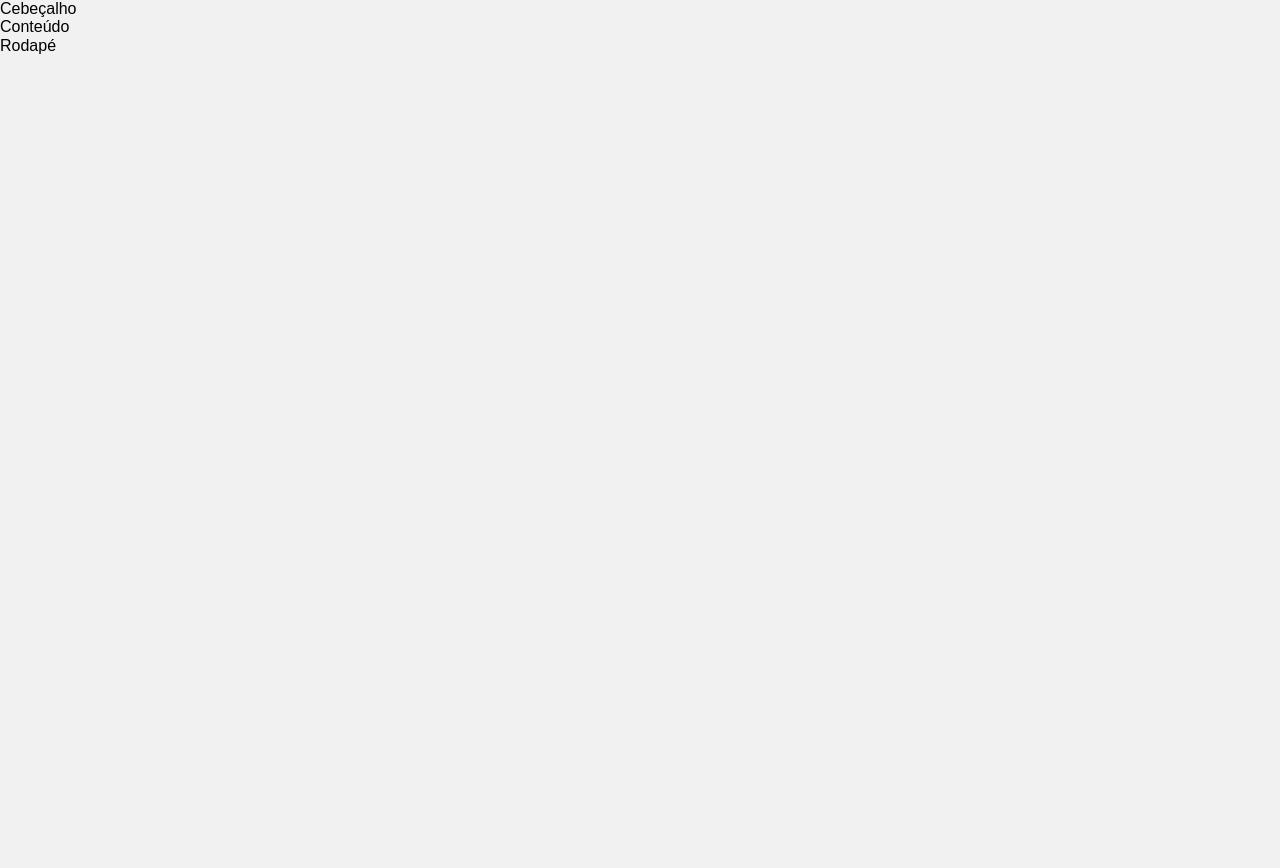
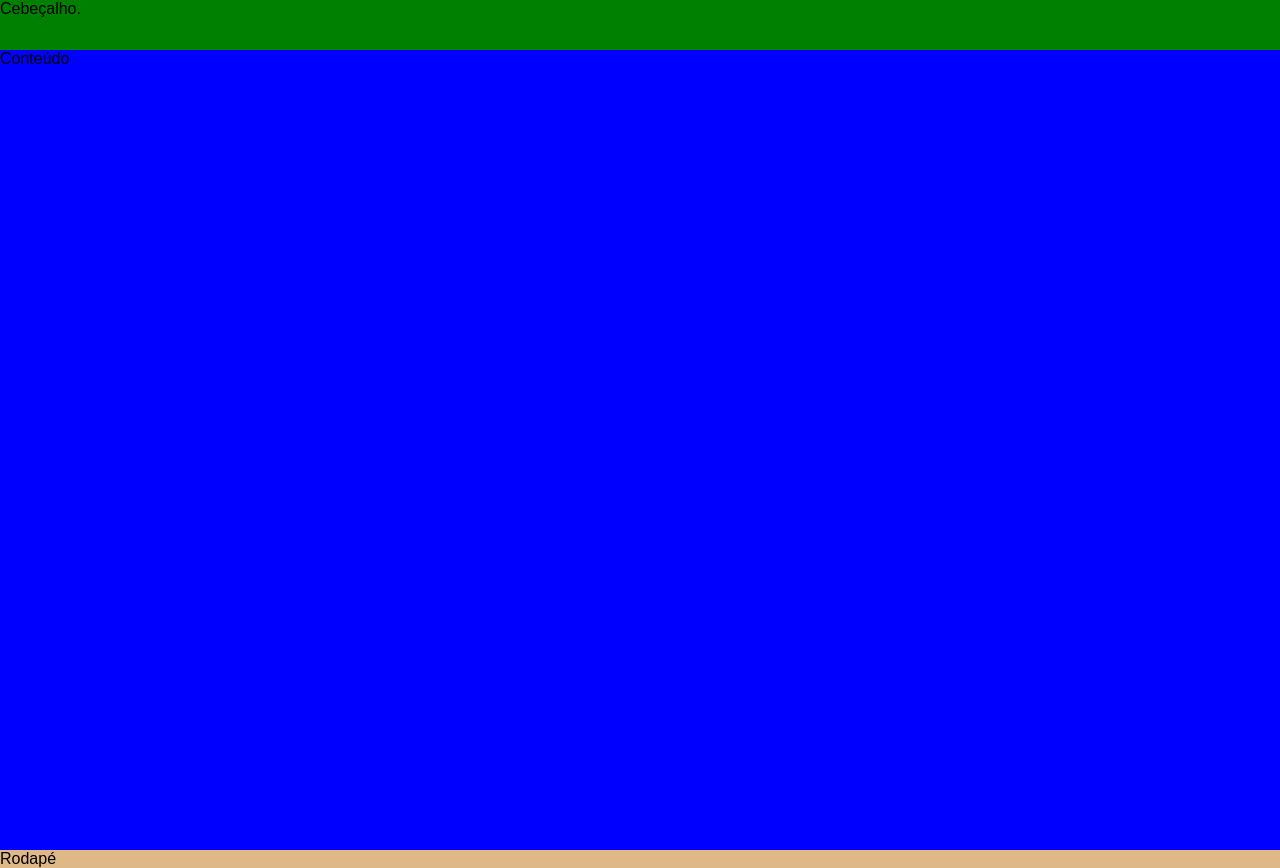
Before and after one commit to GustavoHenriqueSilva9/CSS-Grid-Simplifying-layouts, a plain HTML site: page index.html in a window 1280 px wide. Before the commit the page ends 800 px from the top, so only its background shows below. Drawn offline with Linux system fonts and the light colour scheme.

Commit message:
atualização

```diff
--- a/assets/css/style.css
+++ b/assets/css/style.css
@@ -1,17 +1,26 @@
 .app {
     background: #f1f1f1;
-    display: grid;
+    display: grid;  /* IRA SE COMPORTAR COMO GRID*/
     font-family: Arial, Helvetica, sans-serif;
+    grid-template-areas:
+    "cabecalho"
+    "conteudo"
+    "rodape";
+    grid-template-columns:auto;
+    grid-template-rows:50px 100vh auto ;
 }
 
 .cabecalho {
-
+background: green;
+grid-area: cabecalho;
 }
 
 .conteudo {
-
+background: blue;
+grid-area: conteudo;
 }
 
 .rodape {
-
+background: burlywood;
+grid-area: rodape;
 }
--- a/index.html
+++ b/index.html
@@ -13,7 +13,7 @@
 
 <body class="app">
     <header class="cabecalho">
-        Cebeçalho
+        Cebeçalho.
     </header>
     <main class="conteudo">
         Conteúdo
```
